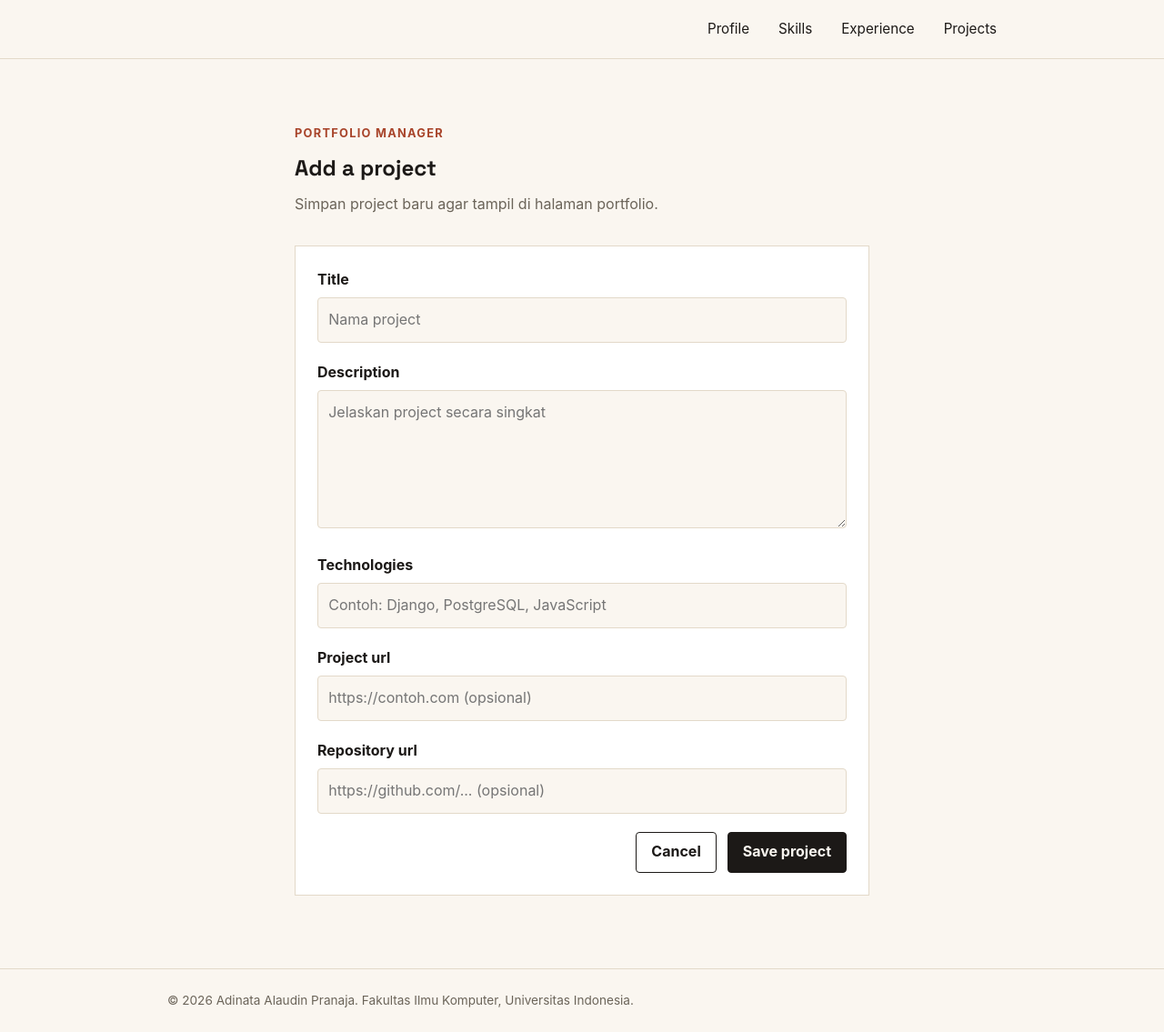
After one commit to adinatapranaja/myportofolio, a Django app: page /projects/add/ in a window 1280 px wide. The commit adds this page. Shown: the whole page at 91% size. Run offline with Django 5.2, Linux system fonts and the light colour scheme.

Commit message:
add project creation form

```diff
--- /dev/null
+++ b/main/forms.py
@@ -0,0 +1,32 @@
+from django import forms
+
+from main.models import Project
+
+
+class ProjectForm(forms.ModelForm):
+    """Form untuk menambahkan data project ke database."""
+
+    class Meta:
+        model = Project
+        fields = [
+            'title',
+            'description',
+            'technologies',
+            'project_url',
+            'repository_url',
+        ]
+        widgets = {
+            'title': forms.TextInput(attrs={'placeholder': 'Nama project'}),
+            'description': forms.Textarea(
+                attrs={'placeholder': 'Jelaskan project secara singkat', 'rows': 5}
+            ),
+            'technologies': forms.TextInput(
+                attrs={'placeholder': 'Contoh: Django, PostgreSQL, JavaScript'}
+            ),
+            'project_url': forms.URLInput(
+                attrs={'placeholder': 'https://contoh.com (opsional)'}
+            ),
+            'repository_url': forms.URLInput(
+                attrs={'placeholder': 'https://github.com/... (opsional)'}
+            ),
+        }
--- a/main/urls.py
+++ b/main/urls.py
@@ -1,6 +1,6 @@
 from django.urls import path
 
-from main.views import show_experience, show_main, show_projects
+from main.views import create_project, show_experience, show_main, show_projects
 
 app_name = 'main'
 
@@ -8,4 +8,5 @@ urlpatterns = [
     path('', show_main, name='show_main'),
     path('experience/', show_experience, name='show_experience'),
     path('projects/', show_projects, name='show_projects'),
+    path('projects/add/', create_project, name='create_project'),
 ]
--- a/main/views.py
+++ b/main/views.py
@@ -1,5 +1,6 @@
-from django.shortcuts import render
+from django.shortcuts import redirect, render
 
+from main.forms import ProjectForm
 from main.models import Experience, Project
 
 
@@ -33,3 +34,19 @@ def show_projects(request):
         'project_list': Project.objects.all(),
     }
     return render(request, 'projects.html', context)
+
+
+def create_project(request):
+    if request.method == 'POST':
+        form = ProjectForm(request.POST)
+        if form.is_valid():
+            form.save()
+            return redirect('main:show_projects')
+    else:
+        form = ProjectForm()
+
+    context = {
+        'name': 'Adinata Alaudin Pranaja',
+        'form': form,
+    }
+    return render(request, 'create_project.html', context)
--- a/static/css/style.css
+++ b/static/css/style.css
@@ -58,6 +58,89 @@ h1, .brand {
     color: var(--ink);
     text-decoration: none;
     font-size: 0.95rem;
+}
+
+.button {
+    display: inline-block;
+    border: 1px solid var(--ink);
+    border-radius: var(--radius);
+    padding: 0.55rem 1rem;
+    color: var(--paper);
+    background: var(--ink);
+    font: inherit;
+    font-weight: 700;
+    text-decoration: none;
+    cursor: pointer;
+}
+
+.button:hover {
+    background: var(--accent);
+    border-color: var(--accent);
+}
+
+.button-secondary {
+    color: var(--ink);
+    background: transparent;
+}
+
+.add-project-button {
+    margin: -1rem 0 2rem;
+}
+
+.project-form-section {
+    padding: 4.5rem 0 5rem;
+}
+
+.form-container {
+    max-width: 680px;
+}
+
+.form-intro {
+    margin: 0.5rem 0 2rem;
+    color: var(--text-muted);
+}
+
+.project-form {
+    padding: 1.5rem;
+    border: 1px solid var(--line);
+    background: #fff;
+}
+
+.form-field {
+    margin-bottom: 1.25rem;
+}
+
+.form-field label {
+    display: block;
+    margin-bottom: 0.4rem;
+    font-weight: 700;
+}
+
+.form-field input,
+.form-field textarea {
+    width: 100%;
+    padding: 0.7rem;
+    border: 1px solid var(--line);
+    border-radius: var(--radius);
+    background: var(--paper);
+    color: var(--ink);
+    font: inherit;
+}
+
+.form-field textarea {
+    resize: vertical;
+}
+
+.form-error {
+    margin-top: 0.35rem;
+    color: #a32121;
+    font-size: 0.9rem;
+}
+
+.form-actions {
+    display: flex;
+    justify-content: flex-end;
+    gap: 0.75rem;
 }
 
 .hero {
--- /dev/null
+++ b/templates/create_project.html
@@ -0,0 +1,34 @@
+{% extends "base.html" %}
+
+{% block meta %}
+    <title>Add Project - {{ name }}</title>
+{% endblock meta %}
+
+{% block content %}
+    <main>
+        <section class="project-form-section" aria-labelledby="add-project-title">
+            <div class="container form-container">
+                <p class="section-kicker">Portfolio manager</p>
+                <h1 id="add-project-title">Add a project</h1>
+                <p class="form-intro">Simpan project baru agar tampil di halaman portfolio.</p>
+
+                <form method="post" class="project-form">
+                    {% csrf_token %}
+                    {% for field in form %}
+                        <div class="form-field">
+                            <label for="{{ field.id_for_label }}">{{ field.label }}</label>
+                            {{ field }}
+                            {% for error in field.errors %}
+                                <p class="form-error">{{ error }}</p>
+                            {% endfor %}
+                        </div>
+                    {% endfor %}
+                    <div class="form-actions">
+                        <a class="button button-secondary" href="{% url 'main:show_projects' %}">Cancel</a>
+                        <button class="button" type="submit">Save project</button>
+                    </div>
+                </form>
+            </div>
+        </section>
+    </main>
+{% endblock content %}
--- a/templates/projects.html
+++ b/templates/projects.html
@@ -10,6 +10,7 @@
             <div class="container">
                 <p class="section-kicker">What I have built</p>
                 <h1 id="projects-title">Projects</h1>
+                <a class="button add-project-button" href="{% url 'main:create_project' %}">Add project</a>
                 <div class="projects-grid">
                     {% for project in project_list %}
                         <article class="project-card">
```
Also changed, not shown: main/tests.py (+22 -0 lines), portofolio/settings.py (+8 -0 lines).
